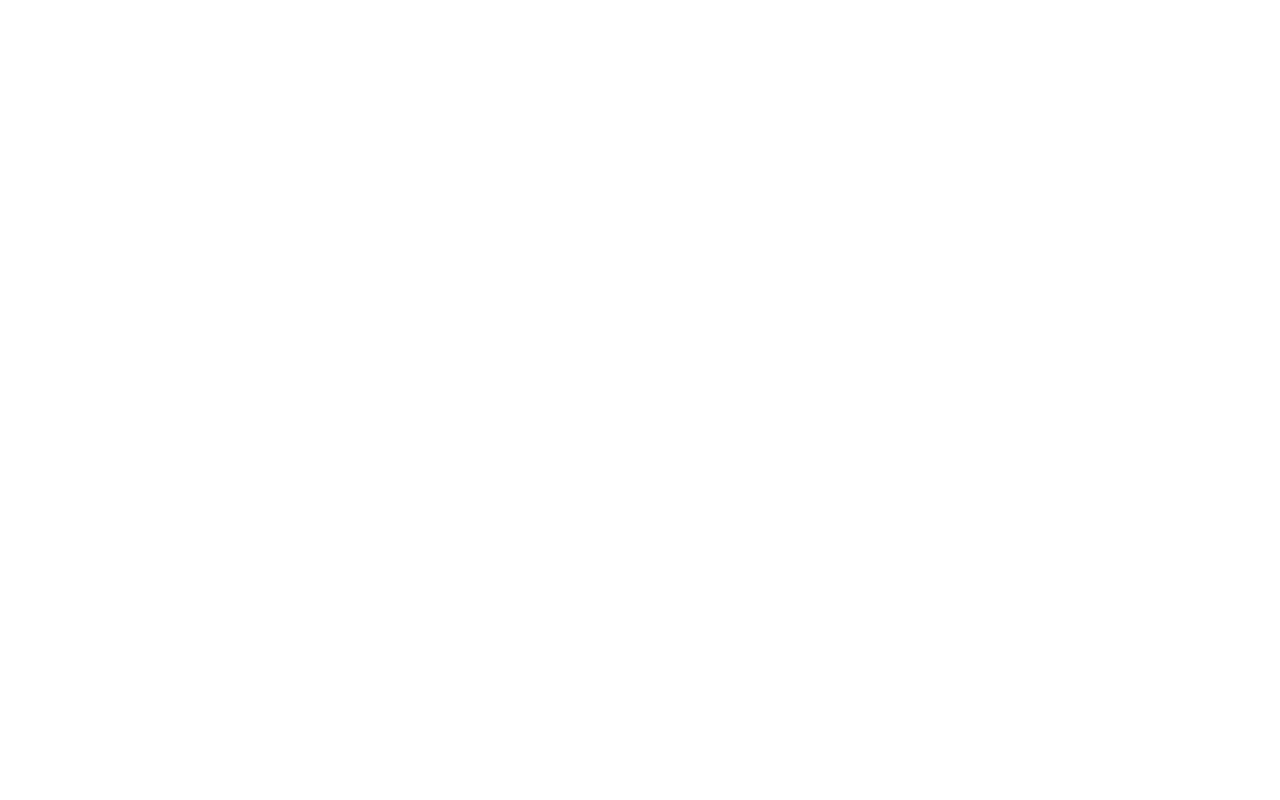
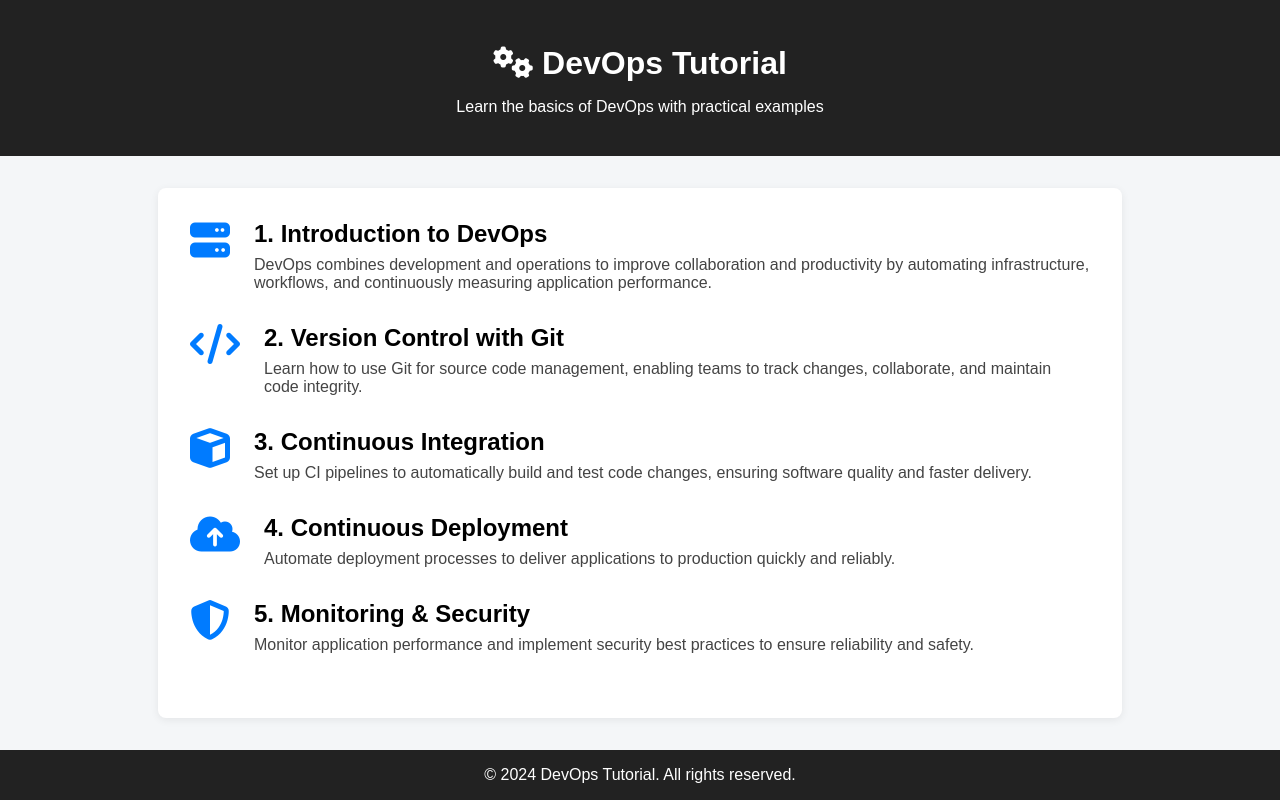
Before and after one commit to PrasiddhiSahu/git-assignment, a plain HTML site: page index.html in a window 1280 px wide. Drawn offline with Linux system fonts and the light colour scheme.

Commit message:
static-website

```diff
--- a/index.html
+++ b/index.html
@@ -1,11 +1,66 @@
 <!DOCTYPE html>
 <html lang="en">
 <head>
-    <meta charset="UTF-8">
-    <meta name="viewport" content="width=device-width, initial-scale=1.0">
-    <title>Document</title>
+<meta charset="UTF-8">
+<meta name="viewport" content="width=device-width, initial-scale=1">
+<title>DevOps Tutorial</title>
+<link rel="stylesheet" href="https://cdnjs.cloudflare.com/ajax/libs/font-awesome/6.4.2/css/all.min.css">
+<style>
+        body { font-family: Arial, sans-serif; margin: 0; background: #f4f6f8; }
+        header { background: #222; color: #fff; padding: 1.5rem 0; text-align: center; }
+        .container { max-width: 900px; margin: 2rem auto; background: #fff; padding: 2rem; border-radius: 8px; box-shadow: 0 2px 8px rgba(0,0,0,0.07);}
+        h1 { margin-bottom: 0.5rem; }
+        .tutorial-section { display: flex; align-items: flex-start; margin-bottom: 2rem; }
+        .tutorial-section i { font-size: 2.5rem; color: #007bff; margin-right: 1.5rem; }
+        .tutorial-content h2 { margin: 0 0 0.5rem 0; }
+        .tutorial-content p { margin: 0; color: #444; }
+        footer { text-align: center; padding: 1rem 0; background: #222; color: #fff; margin-top: 2rem; }
+</style>
 </head>
 <body>
-
+<header>
+<h1><i class="fas fa-cogs"></i> DevOps Tutorial</h1>
+<p>Learn the basics of DevOps with practical examples</p>
+</header>
+<div class="container">
+<div class="tutorial-section">
+<i class="fas fa-server"></i>
+<div class="tutorial-content">
+<h2>1. Introduction to DevOps</h2>
+<p>DevOps combines development and operations to improve collaboration and productivity by automating infrastructure, workflows, and continuously measuring application performance.</p>
+</div>
+</div>
+<div class="tutorial-section">
+<i class="fas fa-code"></i>
+<div class="tutorial-content">
+<h2>2. Version Control with Git</h2>
+<p>Learn how to use Git for source code management, enabling teams to track changes, collaborate, and maintain code integrity.</p>
+</div>
+</div>
+<div class="tutorial-section">
+<i class="fas fa-cube"></i>
+<div class="tutorial-content">
+<h2>3. Continuous Integration</h2>
+<p>Set up CI pipelines to automatically build and test code changes, ensuring software quality and faster delivery.</p>
+</div>
+</div>
+<div class="tutorial-section">
+<i class="fas fa-cloud-upload-alt"></i>
+<div class="tutorial-content">
+<h2>4. Continuous Deployment</h2>
+<p>Automate deployment processes to deliver applications to production quickly and reliably.</p>
+</div>
+</div>
+<div class="tutorial-section">
+<i class="fas fa-shield-alt"></i>
+<div class="tutorial-content">
+<h2>5. Monitoring & Security</h2>
+<p>Monitor application performance and implement security best practices to ensure reliability and safety.</p>
+</div>
+</div>
+</div>
+<footer>
+&copy; 2024 DevOps Tutorial. All rights reserved.
+</footer>
 </body>
 </html>
```
